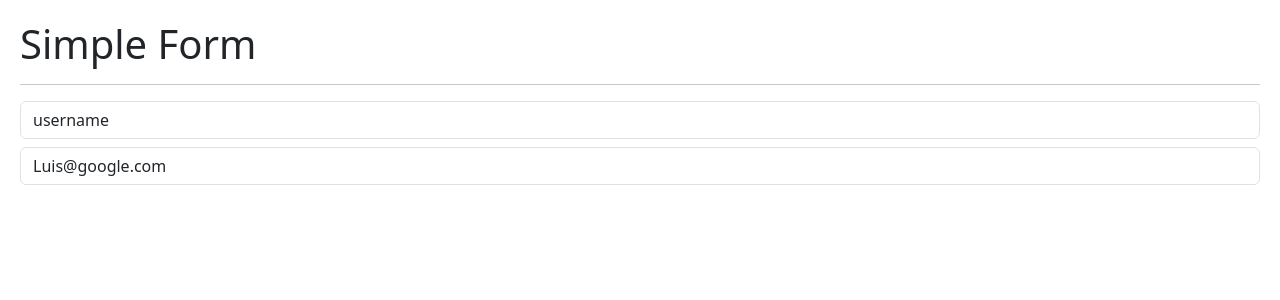
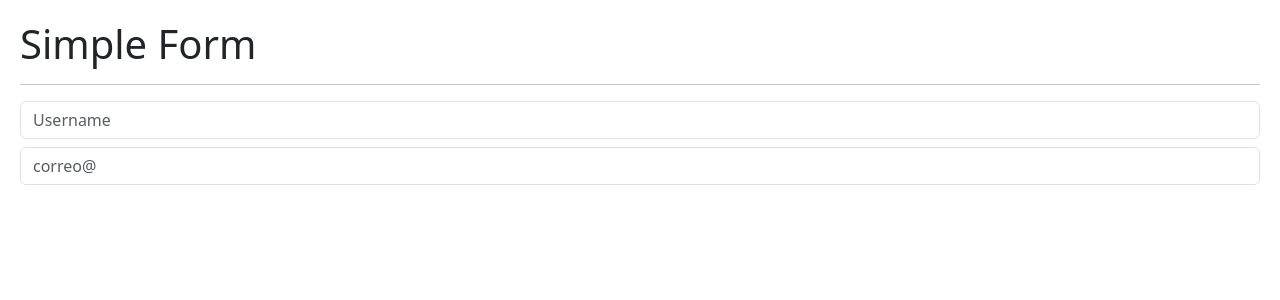
Before and after one commit to LuisJavier55/Hooks, a React (Vite) app: page / in a window 1280 px wide. Shown: the top 300 px of the page. Built offline with nearby package versions, Linux system fonts and the light colour scheme.

Commit message:
arreglo de error con  el objeto useState

```diff
--- a/src/02-useEffect/SinpleForm.jsx
+++ b/src/02-useEffect/SinpleForm.jsx
@@ -4,16 +4,26 @@ import { useState } from "react"
 export const SinpleForm = () => {
 
   const [estado, setEstado] = useState({
-    name: "username",
-    email: "Luis@google.com",
+    username: "",
+    email: "",
   })
 //desestructurar el estado
-  const {name, email} = estado
+  const {username, email} = estado
 
 //funcion del evento onchage la cual envia el evento y ese evento desestructura un
-  const onEventEstado = ({target}) =>{
-    console.log(target);
-    console.log(target.value);
+  const onEventEstado = ({ target }) =>{
+
+    console.log(target);// evento mas target, el cual nos trae el input
+
+    const {name, value} = target; //desestructuracion de target trayendo los atrubutos de nuestra etiqueta
+
+    setEstado({ //funcion en el cual trae nuestro estado actual
+      ...estado, //spread operation trae todo el contenido de nuestro objeto
+      [name]:value, // si hay un cambio, en las etiquetas=atributos se cambia tanto username o email y valores de name y value se integran
+    })
+//esto nos ayuda a hacer un cambio cuando nuestro estado cambie(inputo), con los OnEventEstado y lo integra a un nuevo objeto.
+//el espread operation que tenemos es dinamico, si hay mas valorezs, se integraran por defecto en nuestro cambio de estado.
+
 
 
   }
@@ -27,16 +37,16 @@ export const SinpleForm = () => {
 
     <input type="text"
     className="form-control"
-    placeholder="username"
-    name="username"
-    value={name}
+    placeholder="Username"
+    name="username" // el username esta vinculado con el de nuestro objeto useState = el cual si nosotros ponemos mal uno el input no funcionara
+    value={username}
     //funcion que se envia como prop
     onChange={onEventEstado} />
 
 
     <input type="email"
     className="form-control mt-2"
-    placeholder="Luis@hotmail.com"
+    placeholder="correo@"
     name="email"
     value={email}
     onChange={onEventEstado} />
```
